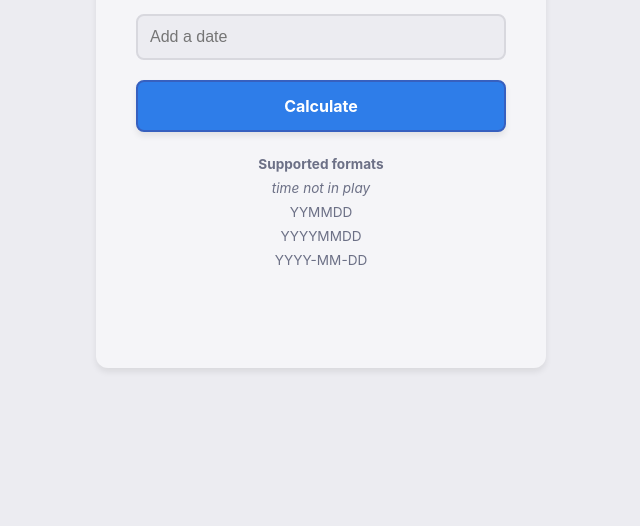
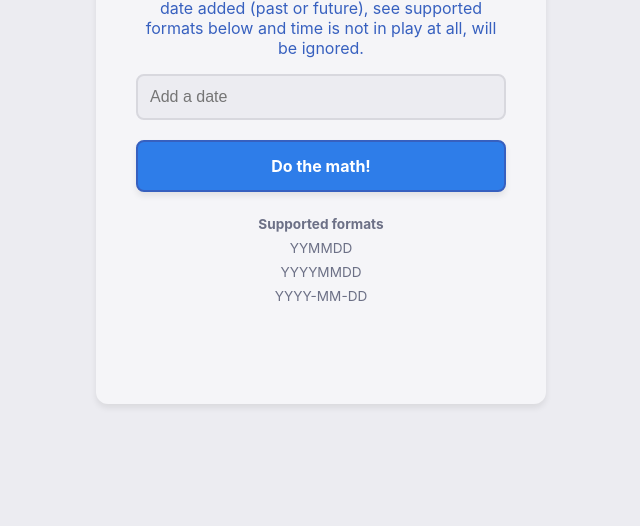
Before and after one commit to PROOHF/days, a plain HTML site: page index.html in a window 1280 px wide. Shown: the part 274-800 px from the top of the page, without its empty margins (319-959 px from the left). Drawn offline with Linux system fonts and the light colour scheme.

Commit message:
Added info text

```diff
--- a/index.html
+++ b/index.html
@@ -16,17 +16,17 @@
 <body>
   <div class="container">
     <h1>How many days?</h1>
+    <p>Calculate how many days between now and the date added (past or future), see supported formats below and time is not in play at all, will be ignored.</p>
 
     <div class="input-group">
       <input type="text" id="dateInput" placeholder="Add a date" />
     </div>
 
-    <button class="calculate-btn" onclick="calculateDays()">Calculate</button>
+    <button class="calculate-btn" onclick="calculateDays()">Do the math!</button>
 
     <div class="format-info">
       <ul>
         <li><b>Supported formats</b></li>
-        <li><i>time not in play</i></li>
         <li>YYMMDD</li>
         <li>YYYYMMDD</li>
         <li>YYYY-MM-DD</li>
```
